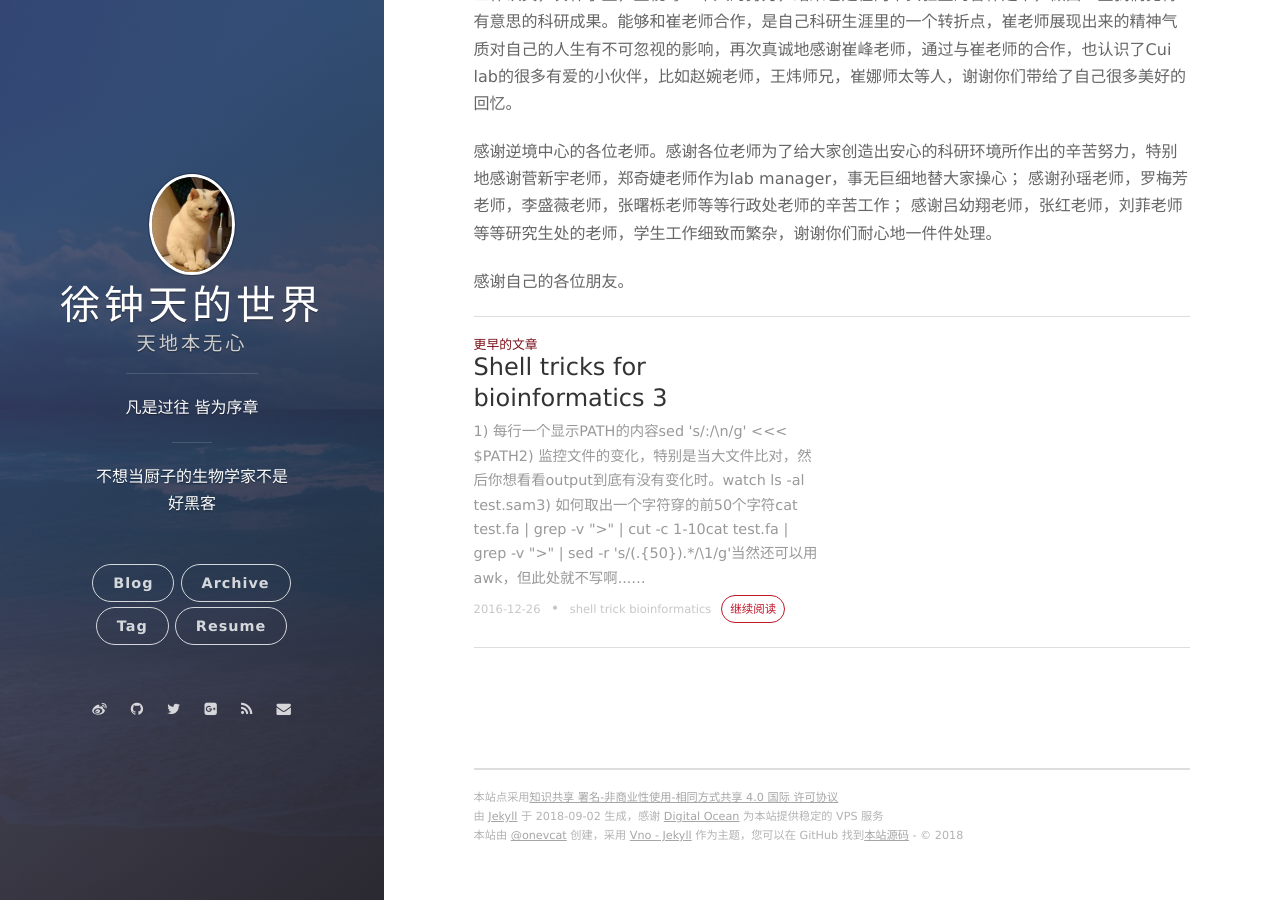
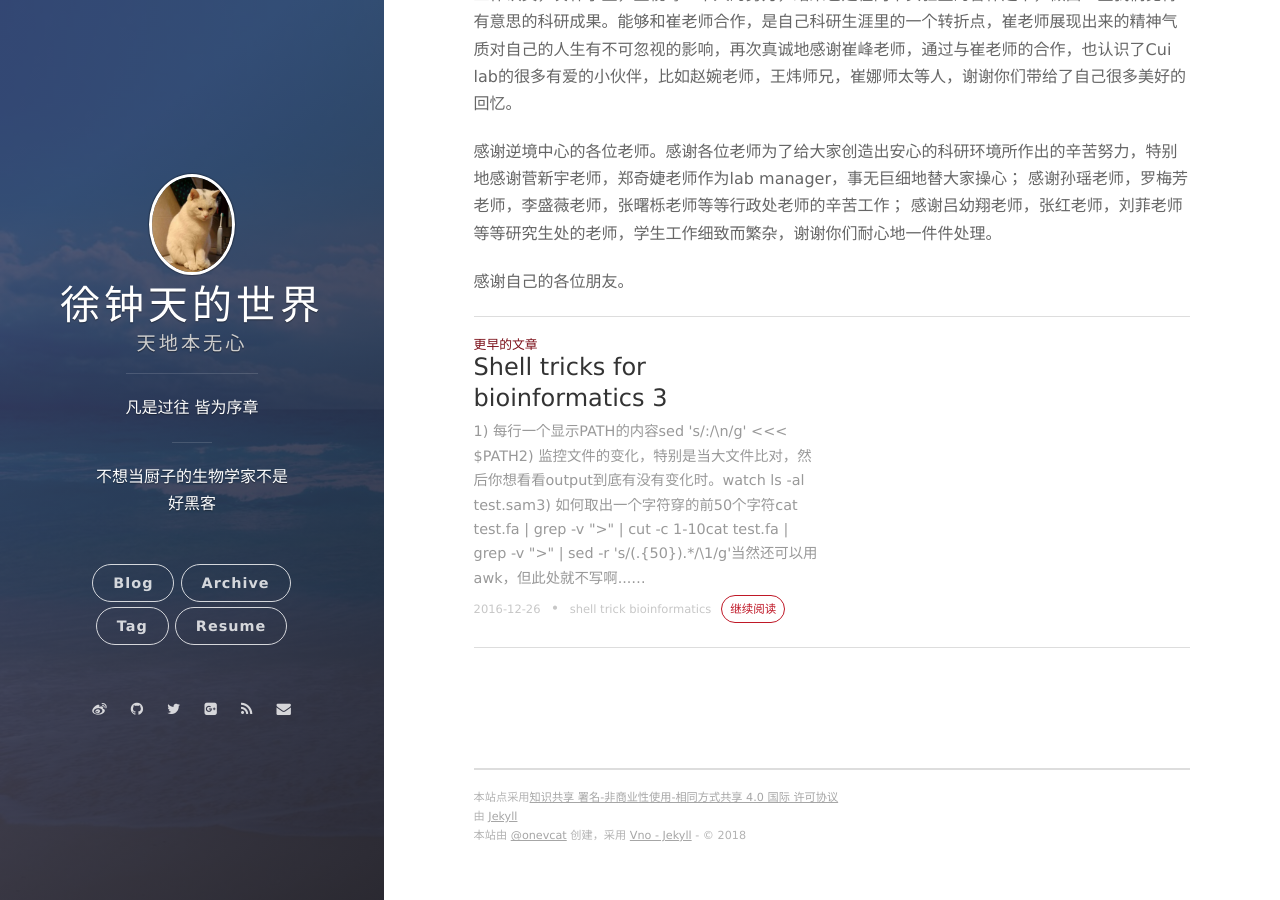
Before and after one commit to xuzhongtian/wandering513.github.io, a Jekyll site: the page built from _posts/2018-09-01-phd-theses-acknowledgement.markdown, in a window 1280 px wide and 900 px high, scrolled down 752 px. Built offline with Jekyll 4.4.1, drawn with Linux system fonts in a browser that asks for light colours; nearby versions of some CDN libraries; comment, search, counter and statistics services are not loaded.

Commit message:
delete some content in footer.html

```diff
--- a/_includes/footer.html
+++ b/_includes/footer.html
@@ -1,7 +1,8 @@
 <section class="footer">
     <footer>
     	<span class="footer__copyright">本站点采用<a href="http://creativecommons.org/licenses/by-nc-sa/4.0/">知识共享 署名-非商业性使用-相同方式共享 4.0 国际 许可协议</a></span>
-        <span class="footer__copyright">由 <a href="https://jekyllrb.com">Jekyll</a> 于 {{ site.time | date: "%F" }} 生成，感谢 <a href="https://www.digitalocean.com/?refcode=30ed2d146762">Digital Ocean</a> 为本站提供稳定的 VPS 服务</span>
-        <span class="footer__copyright">本站{% if site.creator %}由 {{site.creator}} 创建，{% endif %}采用 <a href="https://github.com/onevcat/vno-jekyll">Vno - Jekyll</a> 作为主题，您可以在 GitHub 找到<a href="https://github.com/onevcat/OneV-s-Den">本站源码</a> - &copy; {{site.time | date: "%Y"}}</span>
+        <span class="footer__copyright">由 <a href="https://jekyllrb.com">Jekyll</a> </span>
+	<!-- <span class="footer__copyright">本站{% if site.creator %}由 {{site.creator}} 创建，{% endif %}采用 <a href="https://github.com/onevcat/vno-jekyll">Vno - Jekyll</a> 作为主题，您可以在 GitHub 找到<a href="https://github.com/onevcat/OneV-s-Den">本站源码</a> - &copy; {{site.time | date: "%Y"}}</span> -->
+	<span class="footer__copyright">本站{% if site.creator %}由 {{site.creator}} 创建，{% endif %}采用 <a href="https://github.com/onevcat/vno-jekyll">Vno - Jekyll</a>  - &copy; {{site.time | date: "%Y"}}</span>
     </footer>
 </section>
```
